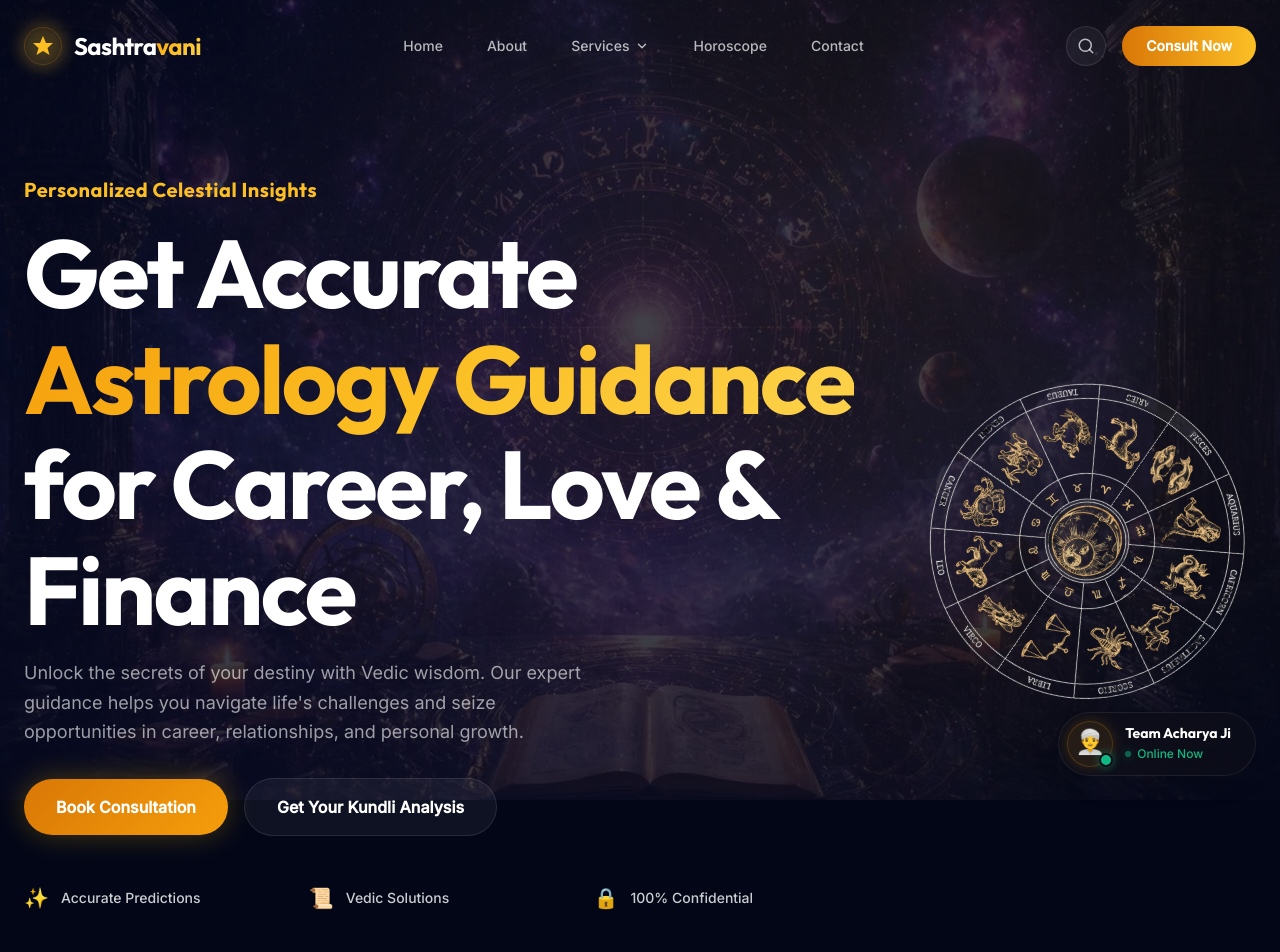
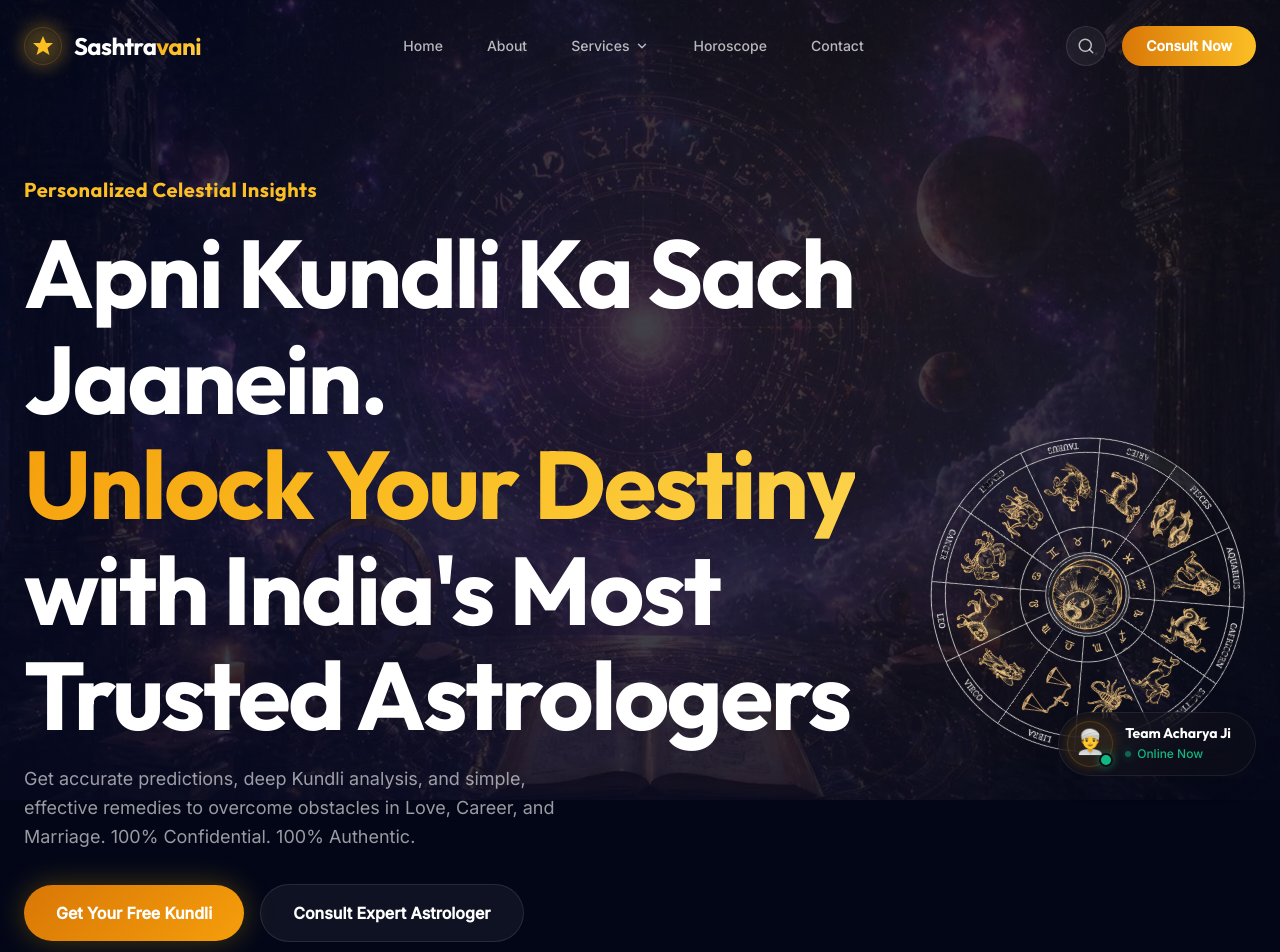
Before and after one commit to Sauravitachi/astrology, a Next.js app: page / in a window 1280 px wide. Shown: the top 952 px of the page. Built offline with nearby package versions, Linux system fonts and the light colour scheme.

Commit message:
feat: implement homepage layout, components, and SEO configuration

```diff
--- a/app/Components/Main.tsx
+++ b/app/Components/Main.tsx
@@ -12,27 +12,27 @@ export default function Main() {
             <div className="space-y-4">
               <h3 className="text-lg md:text-xl font-bold text-gold-400 tracking-wide">Personalized Celestial Insights</h3>
               <h1 className="text-4xl md:text-7xl lg:text-8xl font-display font-bold leading-[1.1] text-white tracking-tight">
-                Get Accurate <span className="text-gradient-gold lg:text-nowrap">Astrology Guidance</span> for Career, Love & Finance
+                Apni Kundli Ka Sach Jaanein. <span className="text-gradient-gold lg:text-nowrap">Unlock Your Destiny</span> with India's Most Trusted Astrologers
               </h1>
             </div>
             <p className="text-white/60 max-w-xl mx-auto lg:mx-0 leading-relaxed text-base md:text-lg pt-4">
-              Unlock the secrets of your destiny with Vedic wisdom. Our expert guidance helps you navigate life's challenges and seize opportunities in career, relationships, and personal growth.
+              Get accurate predictions, deep Kundli analysis, and simple, effective remedies to overcome obstacles in Love, Career, and Marriage. 100% Confidential. 100% Authentic.
             </p>
             <div className="pt-8 flex flex-col sm:flex-row items-center justify-center lg:justify-start gap-4">
               <button className="btn-gold w-full sm:w-auto !px-8 !py-4 text-base shadow-[0_0_30px_rgba(234,179,8,0.3)]">
-                Book Consultation
+                Get Your Free Kundli
               </button>
               <button className="w-full sm:w-auto px-8 py-4 rounded-full bg-white/5 border border-white/10 text-white font-bold text-base hover:bg-white/10 transition-all">
-                Get Your Kundli Analysis
+                Consult Expert Astrologer
               </button>
             </div>
 
             {/* Benefits Highlight */}
             <div className="pt-12 grid grid-cols-2 md:grid-cols-3 gap-4 md:gap-6">
               {[
-                { label: "Accurate Predictions", icon: "✨" },
-                { label: "Vedic Solutions", icon: "📜" },
-                { label: "100% Confidential", icon: "🔒" }
+                { label: "Top 1% Verified Experts", icon: "✨" },
+                { label: "100% Private", icon: "🔒" },
+                { label: "No Fear-Mongering", icon: "🕊️" }
               ].map((benefit) => (
                 <div key={benefit.label} className="flex items-center gap-2 md:gap-3 justify-center lg:justify-start">
                   <span className="text-lg md:text-xl">{benefit.icon}</span>
@@ -213,9 +213,9 @@ export default function Main() {
 
           <div className="grid grid-cols-1 md:grid-cols-3 gap-8">
             {[
-              { name: "Rahul Sharma", text: "Acharya ji's predictions about my career transition were spot on. The remedies he suggested helped me navigate a very difficult phase with peace.", role: "IT Professional" },
-              { name: "Priya Singh", text: "The relationship guidance I received was transformative. It helped me understand my partner's perspective and improved our bond significantly.", role: "Entrepreneur" },
-              { name: "Amit Patel", text: "Very logical and practical approach. No exaggerations, just pure Vedic wisdom and clear path forward. Highly recommended!", role: "Business Owner" }
+              { name: "Rahul", text: "I was struggling with my career for 3 years. Sashtravani's astrologer told me exactly when I'd get a job, and the remedy worked within weeks! Truly blessed.", role: "Mumbai" },
+              { name: "Priya", text: "Mera aur mere partner ka breakup hone wala tha. But Kundli Milan and small remedies saved my relationship. Premium quality guidance!", role: "Delhi" },
+              { name: "Amit", text: "Very different from other apps. The astrologer was polite, explained everything logically, and didn't force expensive pujas. Best platform!", role: "Bangalore" }
             ].map((t, i) => (
               <div key={i} className="p-6 md:p-10 rounded-3xl bg-cosmic-black/40 backdrop-blur-sm border border-white/5 hover:border-gold-500/20 transition-all group">
                 <div className="text-4xl text-gold-500/20 mb-6 group-hover:text-gold-500/40 transition-colors">"</div>
@@ -348,6 +348,44 @@ export default function Main() {
         </div>
       </section>
 
+      {/* FAQ Section */}
+      <section className="relative py-20 lg:py-32 px-6">
+        <div className="max-w-4xl mx-auto">
+          <div className="text-center space-y-4 mb-16">
+            <h2 className="text-3xl md:text-5xl font-display font-bold text-white">
+              Frequently Asked <span className="text-gradient-gold">Questions</span>
+            </h2>
+            <p className="text-white/50 text-lg">Clear your doubts before making a life-changing decision.</p>
+          </div>
+
+          <div className="space-y-4">
+            {[
+              {
+                q: "Are the predictions 100% accurate?",
+                a: "Yes, our verified Vedic astrologers use precise planetary calculations to give highly accurate predictions based on your unique birth chart."
+              },
+              {
+                q: "Can astrology really fix my love life?",
+                a: "Absolutely. By analyzing your 5th and 7th houses, we identify the exact root cause of your relationship problems and provide effective, karma-balancing remedies."
+              },
+              {
+                q: "Is my data kept private?",
+                a: "100%. We use strict privacy protocols. Your details and conversations are strictly confidential and never shared."
+              },
+              {
+                q: "Hindi mein baat kar sakte hain?",
+                a: "Haan bilkul! Hamare astrologers Hindi, English aur regional languages mein fluently baat karte hain."
+              }
+            ].map((faq, index) => (
+              <div key={index} className="p-6 rounded-2xl bg-white/5 border border-white/10 hover:border-gold-500/20 transition-all">
+                <h3 className="text-lg font-bold text-white mb-2">{faq.q}</h3>
+                <p className="text-white/60 leading-relaxed">{faq.a}</p>
+              </div>
+            ))}
+          </div>
+        </div>
+      </section>
+
     </main>
   );
 }
--- a/app/Components/Services.tsx
+++ b/app/Components/Services.tsx
@@ -5,7 +5,7 @@ import Link from 'next/link';
 const featuredServices = [
   {
     title: "Kundli Analysis",
-    description: "In-depth birth chart analysis to understand your planetary positions and their impact on your life's journey.",
+    description: "Discover your life's blueprint. Accurate Janam Kundli analysis for deep insights into your personality, hidden strengths, and karmic doshas.",
     details: "Birth chart reading, Dasha analysis, Planet strengths",
     icon: (
       <svg width="24" height="24" viewBox="0 0 24 24" fill="none" stroke="currentColor" strokeWidth="1.5" strokeLinecap="round" strokeLinejoin="round">
@@ -16,7 +16,7 @@ const featuredServices = [
   },
   {
     title: "Love & Relationship",
-    description: "Guidance on finding your soulmate, resolving relationship conflicts, and strengthening emotional bonds.",
+    description: "Kab hogi shaadi? Will my ex come back? Get precise answers for love compatibility, heartbreak, and relationship issues.",
     details: "Compatibility check, Timing of marriage, Relationship remedies",
     icon: (
       <svg width="24" height="24" viewBox="0 0 24 24" fill="none" stroke="currentColor" strokeWidth="1.5" strokeLinecap="round" strokeLinejoin="round">
@@ -26,7 +26,7 @@ const featuredServices = [
   },
   {
     title: "Career & Job Prediction",
-    description: "Clarity on career path, job changes, promotions, and the best time for professional growth.",
+    description: "Naukri ya Vyapar? Find the right career path, overcome job hurdles, and attract wealth with powerful Vedic guidance.",
     details: "Sector selection, Growth periods, Promotion timing",
     icon: (
       <svg width="24" height="24" viewBox="0 0 24 24" fill="none" stroke="currentColor" strokeWidth="1.5" strokeLinecap="round" strokeLinejoin="round">
@@ -37,7 +37,7 @@ const featuredServices = [
   },
   {
     title: "Business & Finance",
-    description: "Strategic advice for business owners and financial planning based on your astrological transits.",
+    description: "Strategic advice for business owners and financial planning to maximize your wealth based on astrological transits.",
     details: "Investment timing, Business expansion, Debt management",
     icon: (
       <svg width="24" height="24" viewBox="0 0 24 24" fill="none" stroke="currentColor" strokeWidth="1.5" strokeLinecap="round" strokeLinejoin="round">
@@ -48,7 +48,7 @@ const featuredServices = [
   },
   {
     title: "Marriage Matching",
-    description: "Traditional Kundli Milan (Gun Milan) and Manglik Dosha analysis for a happy married life.",
+    description: "Sahi Faisla Zindagi Bhar Ke Liye. Detailed Kundli Milan for a happy marriage. We provide genuine remedies for Manglik and Nadi Dosha.",
     details: "Gun Milan, Dosha analysis, Remedy suggestions",
     icon: (
       <svg width="24" height="24" viewBox="0 0 24 24" fill="none" stroke="currentColor" strokeWidth="1.5" strokeLinecap="round" strokeLinejoin="round">
@@ -59,7 +59,7 @@ const featuredServices = [
   },
   {
     title: "Effective Remedies",
-    description: "Simple yet powerful Vedic remedies, gemstones, and ritual suggestions to overcome life's obstacles.",
+    description: "Saral Upay, Asardar Natije. Practical and highly effective remedies (Gemstones, Pujas, Mantras) to clear blockages in your life.",
     details: "Gemstone advice, Mantra chanting, Ritual guidance",
     icon: (
       <svg width="24" height="24" viewBox="0 0 24 24" fill="none" stroke="currentColor" strokeWidth="1.5" strokeLinecap="round" strokeLinejoin="round">
--- a/app/layout.tsx
+++ b/app/layout.tsx
@@ -19,8 +19,8 @@ const inter = Inter({
 
 export const metadata: Metadata = {
   metadataBase: new URL("https://sashtravani.com"),
-  title: "Sashtravani | Expert Vedic Astrology & Daily Horoscopes",
-  description: "Unlock your destiny with Sashtravani. Expert Vedic astrology consultations for career, marriage, and love. Get daily horoscopes and personalized cosmic insights.",
+  title: "Talk to Best Astrologers Online | Free Kundli | Sashtravani",
+  description: "Get accurate predictions for Love, Career, and Marriage from India's most trusted Vedic astrologers. Get your Free Kundli & powerful remedies. Consult Now!",
   keywords: ["Vedic Astrology", "Daily Horoscope", "Career Astrology", "Marriage Matching", "Kundli Analysis", "Acharya Ravi", "Sashtravani"],
   authors: [{ name: "Acharya Ravi" }],
   openGraph: {
```
